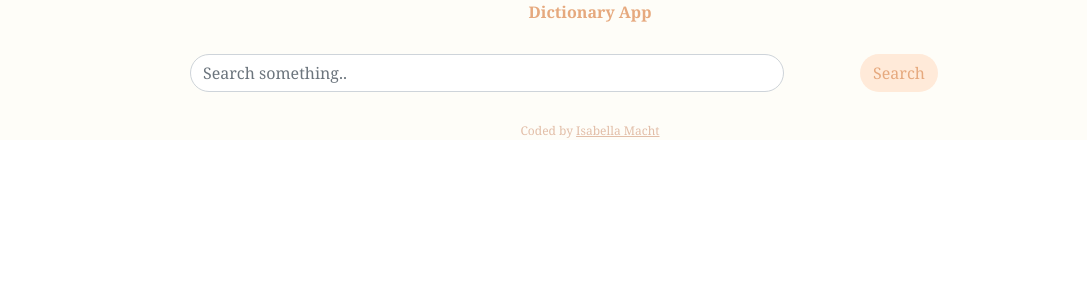
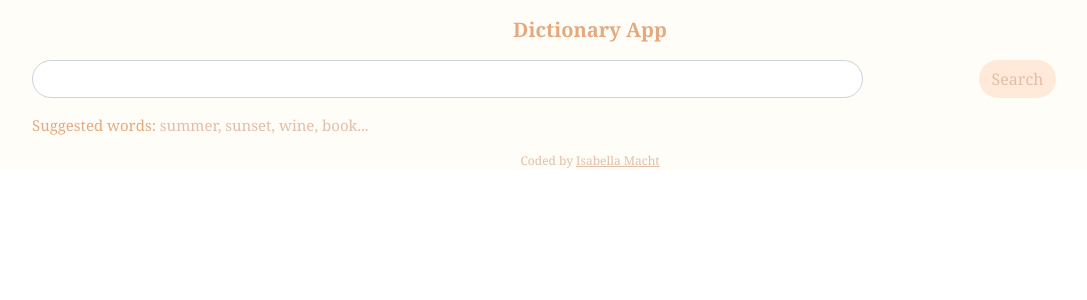
Before and after one commit to isabellamacht/dictionary-project, a React (Create React App) app: page / in a window 1280 px wide. Shown: the top 300 px of the page, without its empty margins (50-1137 px from the left). Built offline with nearby package versions, Linux system fonts and the light colour scheme; no server answers.

Commit message:
Added Search on Default when loaded + styling

```diff
--- a/src/App.css
+++ b/src/App.css
@@ -7,15 +7,33 @@ body {
 }
 header {
   color: var(--dark-orange-color);
+  padding: 15px;
+  font-size: 20px;
+}
+.Dictionary section {
+  background-color: white;
+  border: 3px solid rgba(226, 190, 168, 0);
+  border-radius: 15px;
+  box-shadow: 8px 10px 39px 15px rgba(230, 169, 126, 0.15);
+  max-width: 750px;
+  margin: 30px auto;
+}
+.Dictionary input {
+  color: var(--text-color);
+}
+.Dictionary .hints {
+  text-align: left;
+  padding-bottom: 15px;
+  font-size: 15px;
+}
+.Dictionary .hints span {
+  color: var(--dark-orange-color);
 }
 .App {
   background-color: #fefdf8;
   color: var(--text-color);
 }
-.Dictionary {
-  max-width: 800px;
-  margin: 30px auto;
-}
+
 .Results {
   text-align: left;
 }
--- a/src/App.js
+++ b/src/App.js
@@ -9,7 +9,7 @@ export default function App() {
           <strong>Dictionary App</strong>
         </header>
         <main>
-          <Dictionary />
+          <Dictionary defaultKeyword="sunset" />
         </main>
         <footer>
           <p className="Footer">
--- a/src/Dictionary.js
+++ b/src/Dictionary.js
@@ -2,9 +2,10 @@ import React, { useState } from "react";
 import axios from "axios";
 import Results from "./Results";
 
-export default function Dictionary() {
-  let [keyword, setKeyword] = useState("");
+export default function Dictionary(props) {
+  let [keyword, setKeyword] = useState(props.defaultKeyword);
   let [results, setResults] = useState(null);
+  let [loaded, setLoaded] = useState(false);
 
   function handleResponse(response) {
     //console.log(response.data[0]);
@@ -12,36 +13,56 @@ export default function Dictionary() {
     setResults(response.data[0]);
   }
 
-  function search(event) {
-    event.preventDefault();
+  function search() {
     // documentation: https://dictionaryapi.dev/
     let apiUrl = `https://api.dictionaryapi.dev/api/v2/entries/en/${keyword}`;
     axios.get(apiUrl).then(handleResponse);
+  }
+
+  function handleSubmit(event) {
+    event.preventDefault();
+    search();
   }
 
   function handleKeywordChange(event) {
     setKeyword(event.target.value);
   }
 
+  function load() {
+    setLoaded(true);
+    search();
+  }
+
+  if (loaded) {
     return (
-    <div className="Dictionary">
-      <form className="mb-3" onSubmit={search}>
+      <section className="Dictionary">
+        <form className="mb-3" onSubmit={handleSubmit}>
           <div className="row">
             <div className="col-9">
               <input
                 className="form-control rounded-pill"
                 type="search"
                 onChange={handleKeywordChange}
-              placeholder="Search something.."
+                //placeholder="Sunset"
               />
             </div>
             <div className="col-3">
-            <input type="submit" value="Search" className="btn rounded-pill" />
+              <input
+                type="submit"
+                value="Search"
+                className="btn rounded-pill"
+              />
             </div>
           </div>
         </form>
-
+        <div className="hints">
+          <span>Suggested words:</span> summer, sunset, wine, book...
+        </div>
         <Results results={results} />
-    </div>
+      </section>
     );
+  } else {
+    load();
+    return "Loading...";
   }
+}
--- a/src/Results.js
+++ b/src/Results.js
@@ -6,7 +6,10 @@ export default function Results(props) {
   if (props.results) {
     return (
       <div className="Results">
-        <h2>{props.results.word} </h2>
+        <section>
+          <h2>
+            <strong>{props.results.word}</strong>{" "}
+          </h2>
           {props.results.phonetics.map(function (phonetic, index) {
             return (
               <div key={index}>
@@ -14,11 +17,12 @@ export default function Results(props) {
               </div>
             );
           })}
+        </section>
         {props.results.meanings.map(function (meaning, index) {
           return (
-            <div key={index}>
+            <section key={index}>
               <Meaning meaning={meaning} />
-            </div>
+            </section>
           );
         })}
       </div>
```
Lines whose indentation alone changed are shown as unchanged.
